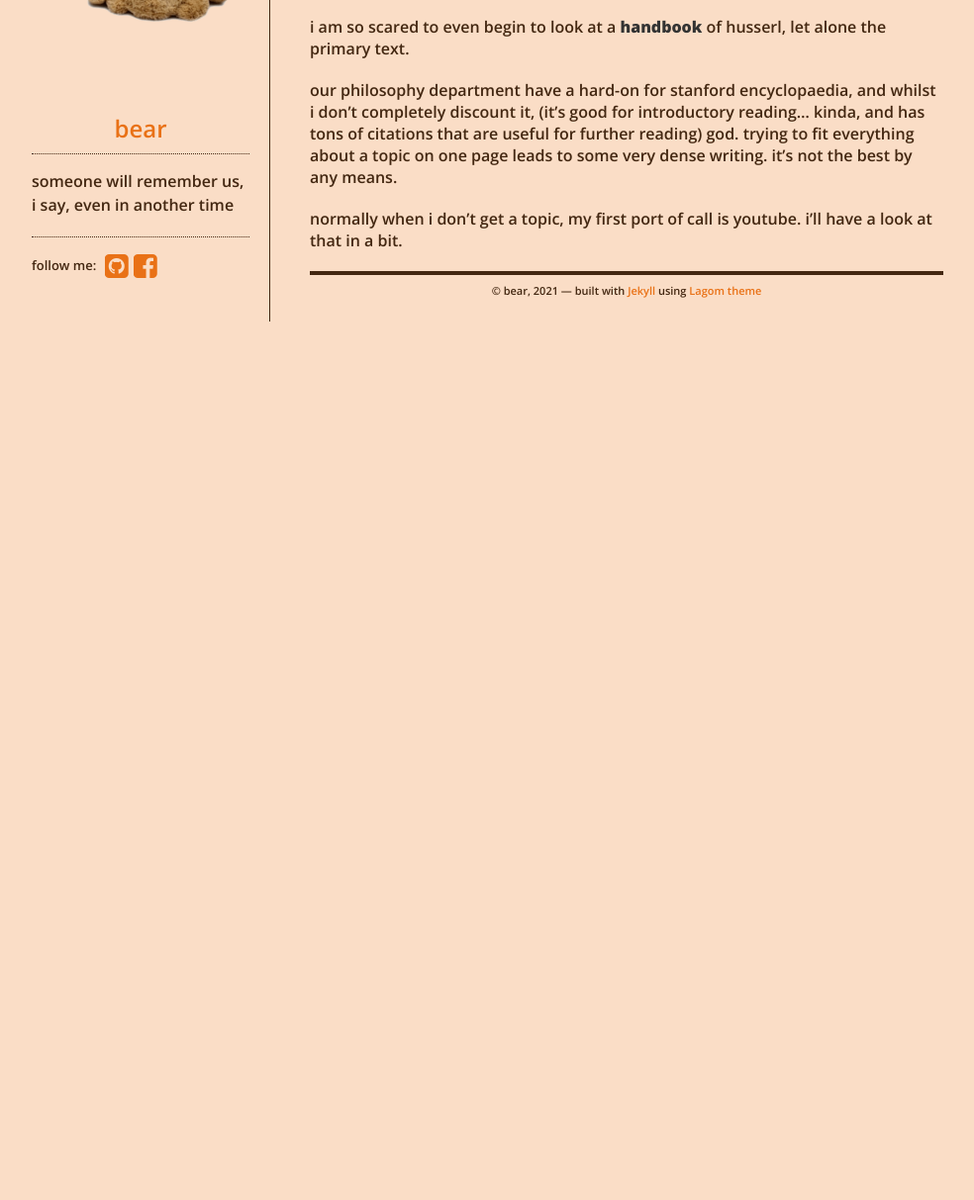
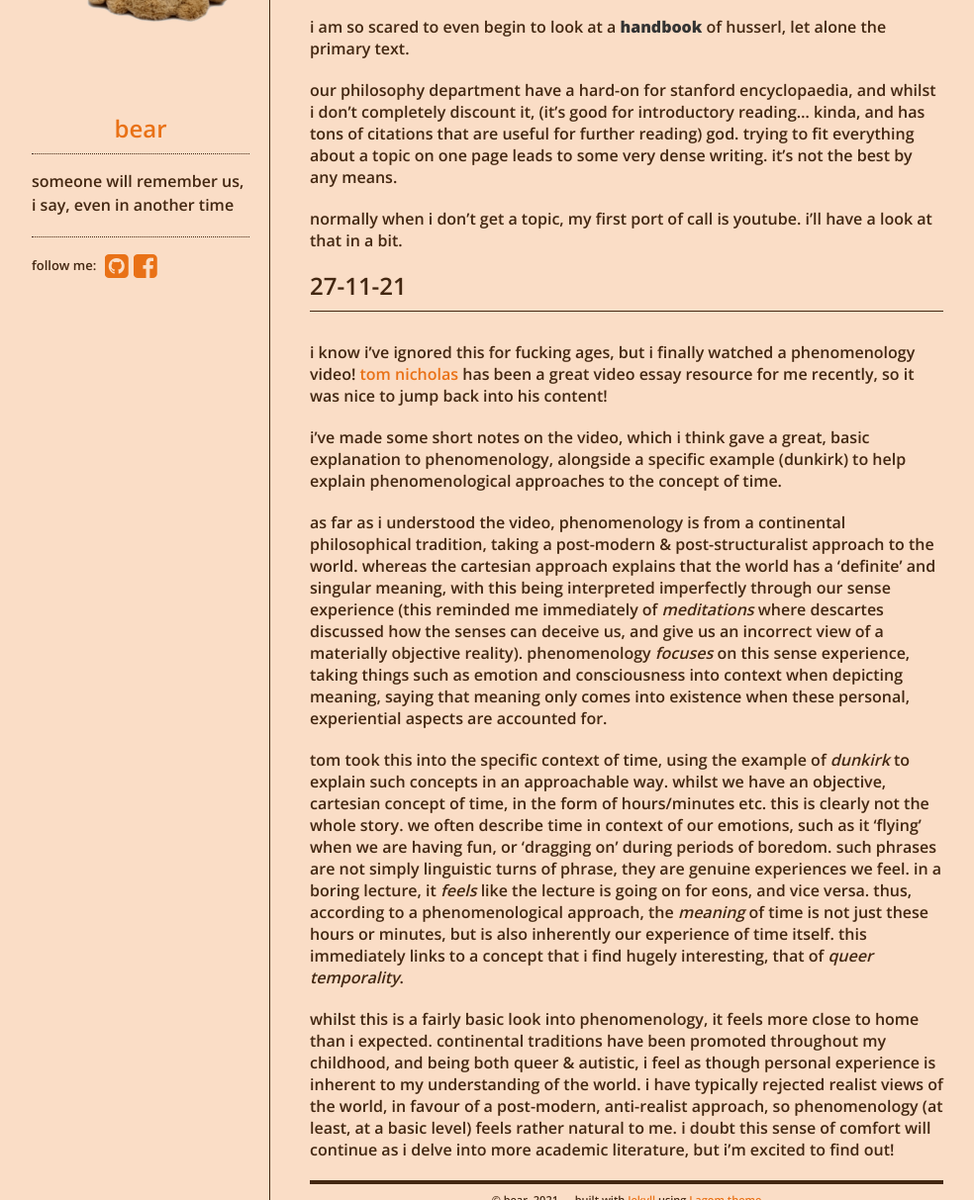
Before and after one commit to jamiethebear/jamiethebear.github.io, a Jekyll site: the page built from looking-into/phenom.md, in a window 1280 px wide and 1400 px high, scrolled down 399 px, cut to the strip 187-1400 px from the top of the window. Shown: the whole strip at 99% size, without its empty margins (138-1122 px from the left). Built offline with Jekyll 4.4.1, drawn with Linux system fonts in a browser that asks for light colours; our own code applies the rules of GitHub Pages for plain Markdown files; before the commit the page ends 911 px from its top, so only the background shows below that.

Commit message:
Update phenom.md

```diff
--- a/looking-into/phenom.md
+++ b/looking-into/phenom.md
@@ -19,3 +19,16 @@ i am so scared to even begin to look at a **handbook** of husserl, let alone the
 our philosophy department have a hard-on for stanford encyclopaedia, and whilst i don't completely discount it, (it's good for introductory reading... kinda, and has tons of citations that are useful for further reading) god. trying to fit everything about a topic on one page leads to some very dense writing. it's not the best by any means.
 
 normally when i don't get a topic, my first port of call is youtube. i'll have a look at that in a bit.
+
+## 27-11-21
+* * *
+
+i know i've ignored this for fucking ages, but i finally watched a phenomenology video! [tom nicholas](https://www.youtube.com/watch?v=h95vUgnFdbk&t=28s) has been a great video essay resource for me recently, so it was nice to jump back into his content!
+
+i've made some short notes on the video, which i think gave a great, basic explanation to phenomenology, alongside a specific example (dunkirk) to help explain phenomenological approaches to the concept of time.
+
+as far as i understood the video, phenomenology is from a continental philosophical tradition, taking a post-modern & post-structuralist approach to the world. whereas the cartesian approach explains that the world has a 'definite' and singular meaning, with this being interpreted imperfectly through our sense experience (this reminded me immediately of *meditations* where descartes discussed how the senses can deceive us, and give us an incorrect view of a materially objective reality). phenomenology *focuses* on this sense experience, taking things such as emotion and consciousness into context when depicting meaning, saying that meaning only comes into existence when these personal, experiential aspects are accounted for.
+
+tom took this into the specific context of time, using the example of *dunkirk* to explain such concepts in an approachable way. whilst we have an objective, cartesian concept of time, in the form of hours/minutes etc. this is clearly not the whole story. we often describe time in context of our emotions, such as it 'flying' when we are having fun, or 'dragging on' during periods of boredom. such phrases are not simply linguistic turns of phrase, they are genuine experiences we feel. in a boring lecture, it *feels* like the lecture is going on for eons, and vice versa. thus, according to a phenomenological approach, the *meaning* of time is not just these hours or minutes, but is also inherently our experience of time itself. this immediately links to a concept that i find hugely interesting, that of *queer temporality*.
+
+whilst this is a fairly basic look into phenomenology, it feels more close to home than i expected. continental traditions have been promoted throughout my childhood, and being both queer & autistic, i feel as though personal experience is inherent to my understanding of the world. i have typically rejected realist views of the world, in favour of a post-modern, anti-realist approach, so phenomenology (at least, at a basic level) feels rather natural to me. i doubt this sense of comfort will continue as i delve into more academic literature, but i'm excited to find out!
```
